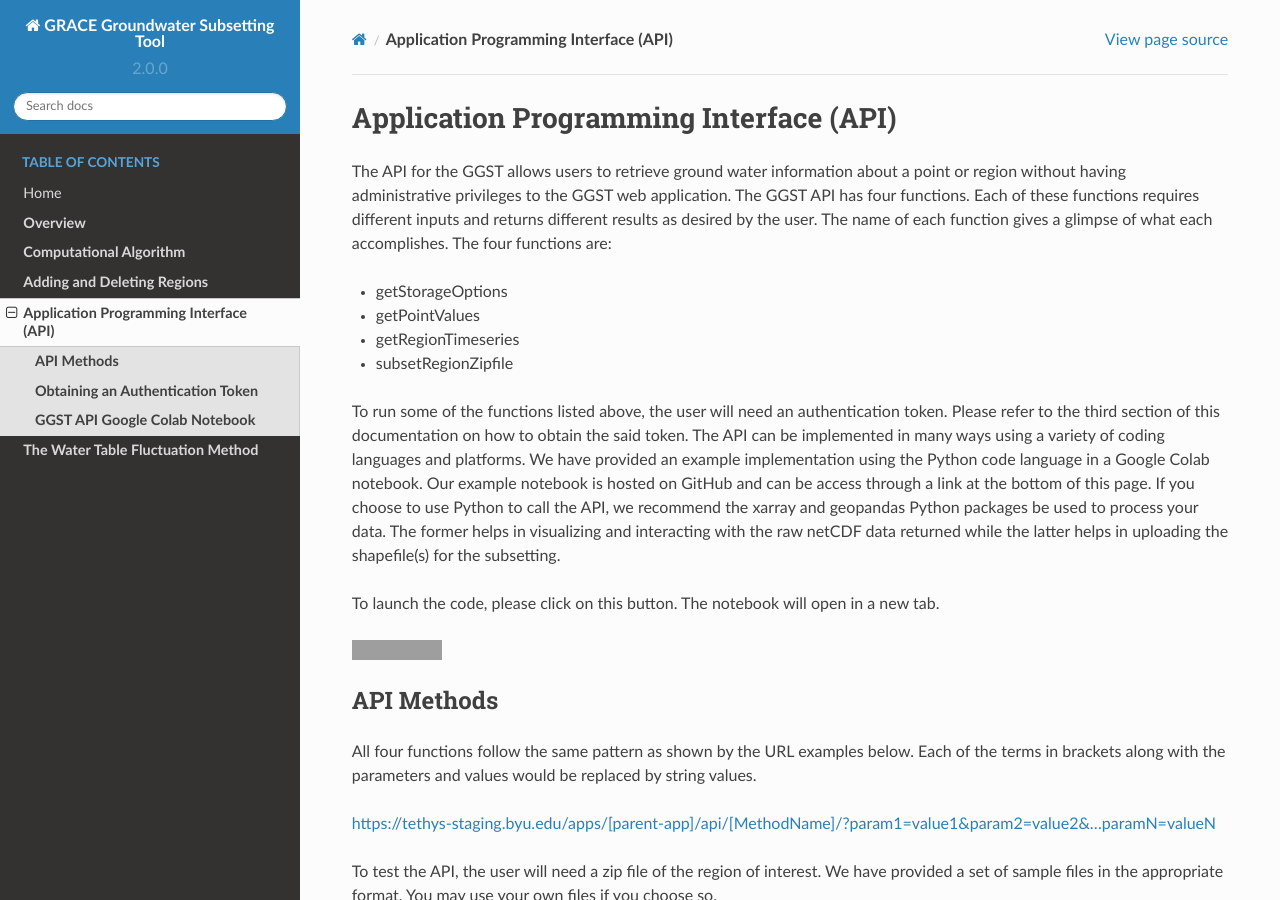
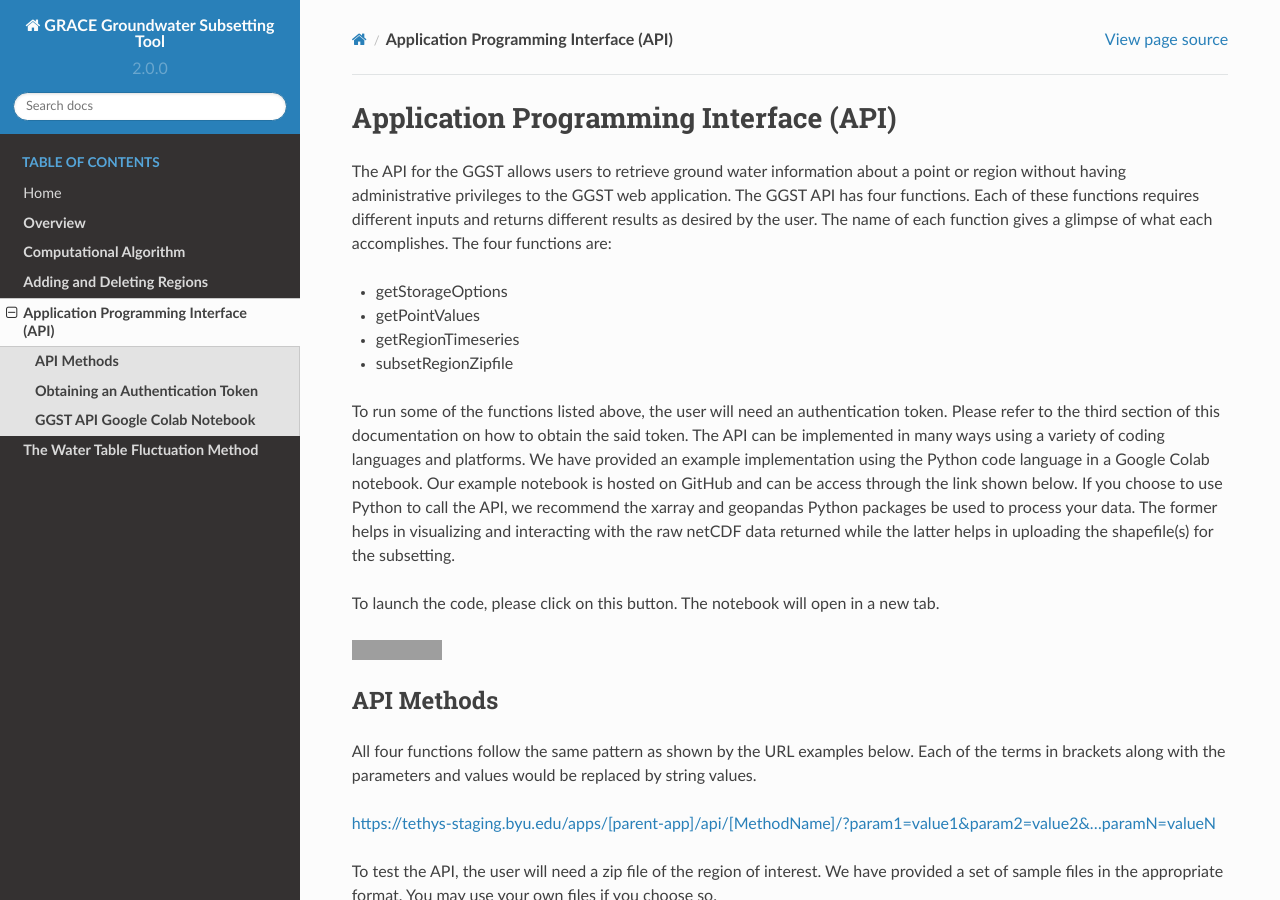
Before and after one commit to BYU-Hydroinformatics/ggst, a Sphinx documentation site: the page built from docs/source/api.rst, in a window 1280 px wide and 900 px high. Built offline with Sphinx 7.4.7 and the Read the Docs theme 2.0.0, drawn with Linux system fonts in a browser that asks for light colours; grey boxes are pictures that could not be loaded.

Commit message:
Update api.rst

```diff
--- a/docs/source/api.rst
+++ b/docs/source/api.rst
@@ -12,7 +12,7 @@ The GGST API has four functions. Each of these functions requires different inpu
 * subsetRegionZipfile
 
 To run some of the functions listed above, the user will need an authentication token. Please refer to the third section of this documentation on how to obtain the said token.
-The API can be implemented in many ways using a variety of coding languages and platforms. We have provided an example implementation using the Python code language in a Google Colab notebook. Our example notebook is hosted on GitHub and can be access through a link at the bottom of this page. If you choose to use Python to call the API, we recommend the xarray and geopandas Python packages be used to process your data. The former helps in visualizing and interacting with the raw netCDF data returned while the latter helps in uploading the shapefile(s) for the subsetting.
+The API can be implemented in many ways using a variety of coding languages and platforms. We have provided an example implementation using the Python code language in a Google Colab notebook. Our example notebook is hosted on GitHub and can be access through the link shown below. If you choose to use Python to call the API, we recommend the xarray and geopandas Python packages be used to process your data. The former helps in visualizing and interacting with the raw netCDF data returned while the latter helps in uploading the shapefile(s) for the subsetting.
 
 To launch the code, please click on this button. The notebook will open in a new tab.
 
```
